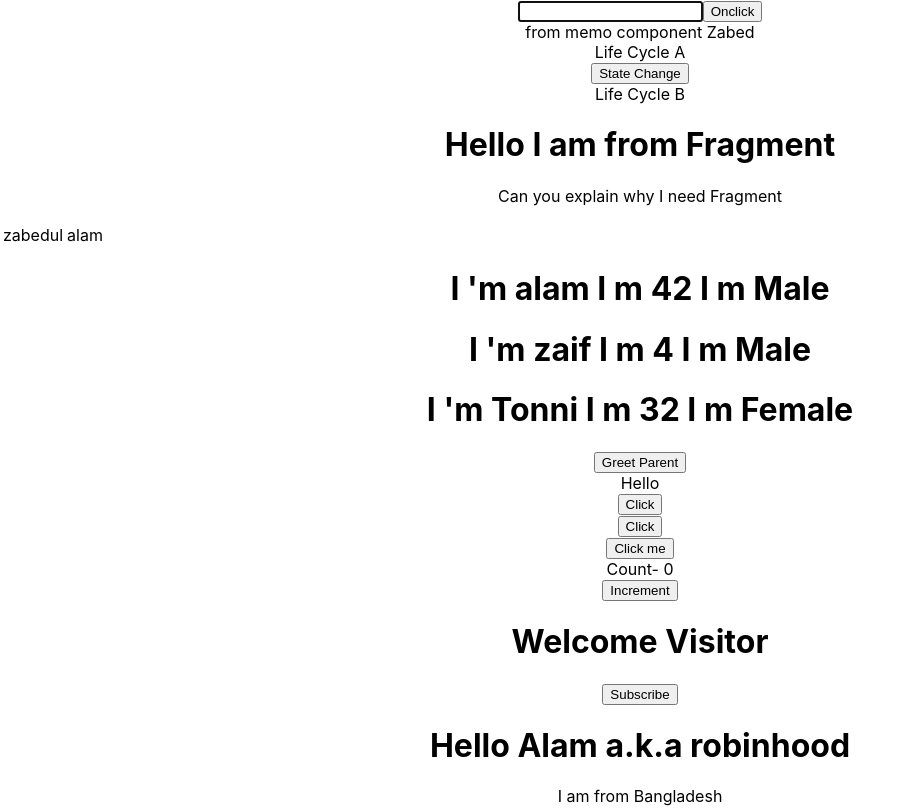
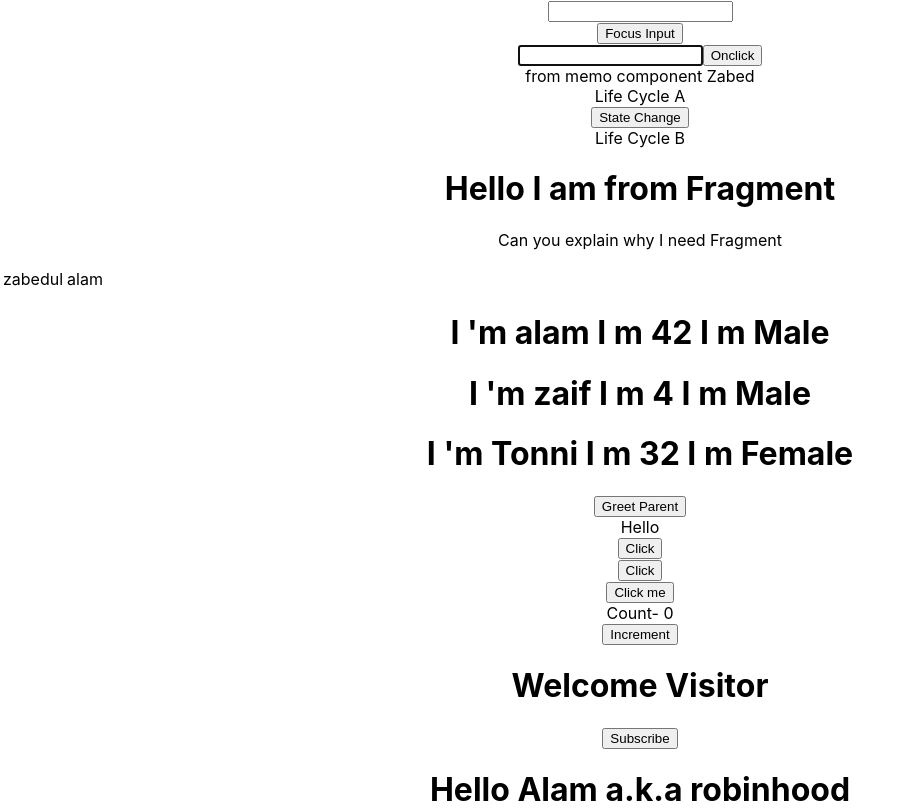
Before and after one commit to zabedalam/React-material, a React (Create React App) app: page / in a window 1280 px wide. Shown: the top 808 px of the page, without its empty margins (0-911 px from the left). Built offline with nearby package versions, Linux system fonts and the light colour scheme.

Commit message:
refs with class component

```diff
--- a/src/App.js
+++ b/src/App.js
@@ -24,6 +24,7 @@
 import PureComp from "./components/PureComp"
 import ParentComp from "./components/ParentComp"
 import RefsDemo from './components/RefsDemo';
+import FocusInput from './components/FocusInput';
 
 
 
@@ -31,6 +32,7 @@
 function App() {
   return (
     <div className="App">
+      <FocusInput></FocusInput>
       <RefsDemo></RefsDemo>
       {/* <PureComp></PureComp> */}
       <ParentComp></ParentComp>
--- /dev/null
+++ b/src/components/FocusInput.jsx
@@ -0,0 +1,24 @@
+import React, { Component } from 'react'
+import Input from './Input'
+
+class FocusInput extends Component {
+    constructor(props) {
+      super(props)
+
+      this.componentRef=React.createRef()
+    }
+
+    clickHandler=()=>{
+        this.componentRef.current.focusInput()
+    }
+  render() {
+    return (
+      <>
+        <Input ref={this.componentRef}></Input>
+        <button onClick={this.clickHandler}>Focus Input</button>
+      </>
+    )
+  }
+}
+
+export default FocusInput
--- /dev/null
+++ b/src/components/Input.jsx
@@ -0,0 +1,24 @@
+import React, { Component } from 'react'
+
+class Input extends Component {
+    constructor(props) {
+      super(props)
+    this.inputRef=React.createRef()
+    }
+
+    focusInput(){
+        this.inputRef.current.focus()
+    }
+
+  render() {
+    return (
+      <>
+        <div>
+            <input type="text" ref={this.inputRef}></input>
+        </div>
+      </>
+    )
+  }
+}
+
+export default Input
```
